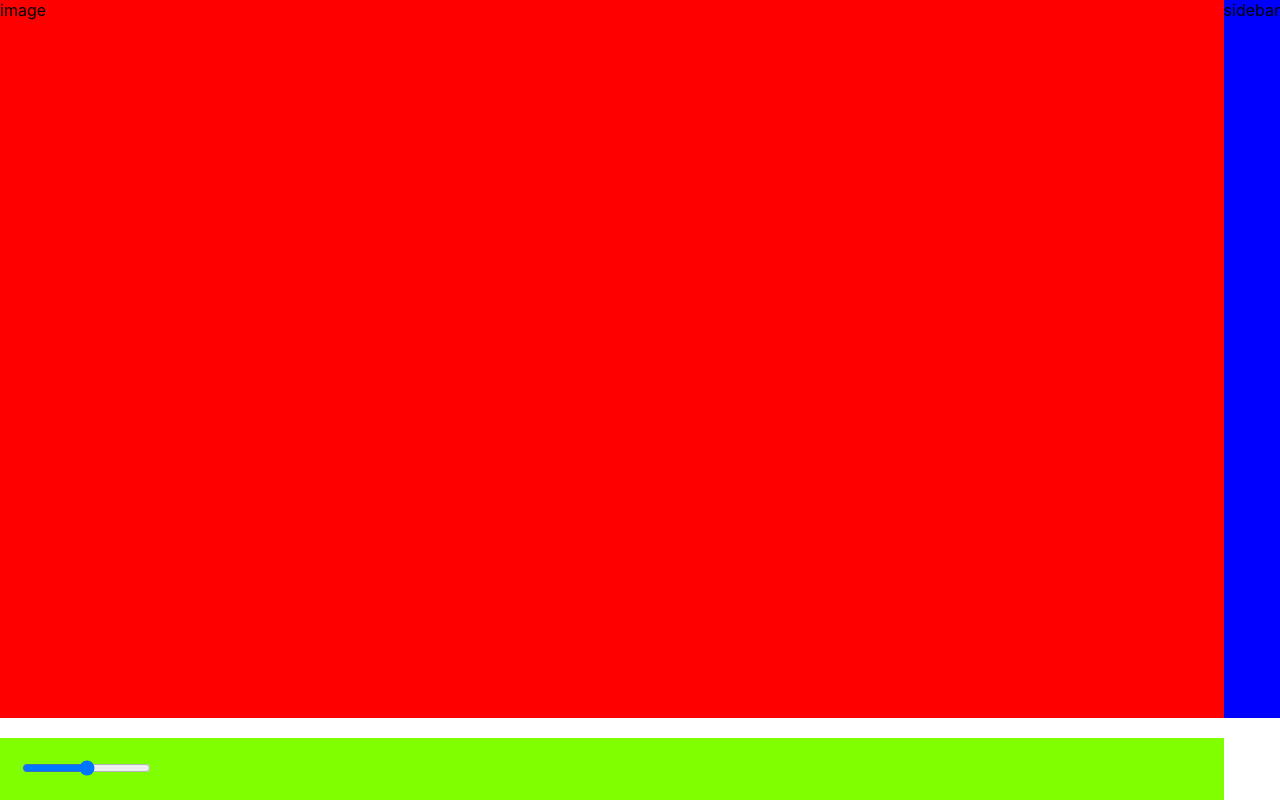
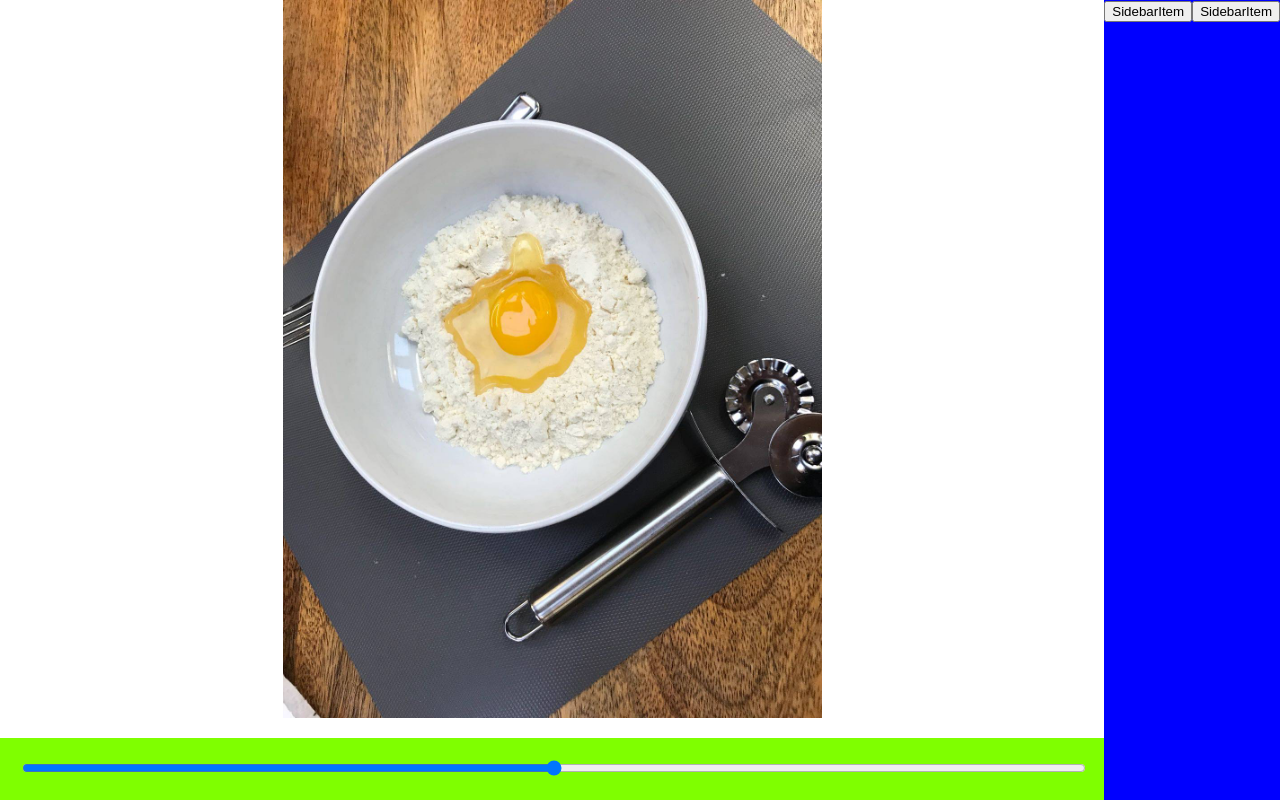
Before and after one commit to mattia-centini/photo-editor-react, a React (Create React App) app: page / in a window 1280 px wide. Built offline with nearby package versions, Linux system fonts and the light colour scheme.

Commit message:
added sidebarItem component

```diff
--- a/src/App.css
+++ b/src/App.css
@@ -20,17 +20,14 @@ body {
 }
 
 .main-image {
-  grid-area: "image";
-  background-color: red;
+  grid-area: image;
+  background-image: url("./e7703e97-7b12-42f3-96f8-2267ed6f0f72.jpg");
+  background-position: top center;
+  background-size: contain;
+  background-repeat: no-repeat;
 }
 
-.sidebar {
-  grid-area: "sidebar";
+.sidebar-container {
+  grid-area: sidebar;
   background-color: blue;
 }
-
-.slider-container {
-  background-color: chartreuse;
-  padding: 20px;
-  margin-top: 20px;
-}
--- a/src/App.js
+++ b/src/App.js
@@ -1,12 +1,16 @@
 import React from "react";
 import "./App.css";
 import Slider from "./components/Slider";
+import SidebarItem from "./components/SidebarItem";
 
 function App() {
   return (
     <div className="container">
-      <div className="main-image"> image</div>
-      <div className="sidebar"> sidebar</div>
+      <div className="main-image"></div>
+      <div className="sidebar-container">
+        <SidebarItem />
+        <SidebarItem />
+      </div>
       <Slider />
     </div>
   );
--- /dev/null
+++ b/src/components/SidebarItem.js
@@ -0,0 +1,7 @@
+import React from "react";
+
+function SidebarItem() {
+  return <button className="sidebar-item">SidebarItem</button>;
+}
+
+export default SidebarItem;
--- /dev/null
+++ b/src/components/Slider.css
@@ -0,0 +1,11 @@
+.slider-container {
+  grid-area: slider;
+  background-color: chartreuse;
+  padding: 20px;
+  margin-top: 20px;
+}
+
+.slider {
+  width: 100%;
+  cursor: pointer;
+}
--- a/src/components/Slider.js
+++ b/src/components/Slider.js
@@ -1,9 +1,10 @@
 import React from "react";
+import "./Slider.css";
 
 function Slider() {
   return (
     <div className="slider-container">
-      <input type="range" />
+      <input type="range" className="slider" />
     </div>
   );
 }
```
Also changed, not shown: src/components/SidebarItem.css (added), src/e7703e97-7b12-42f3-96f8-2267ed6f0f72.jpg (added).
